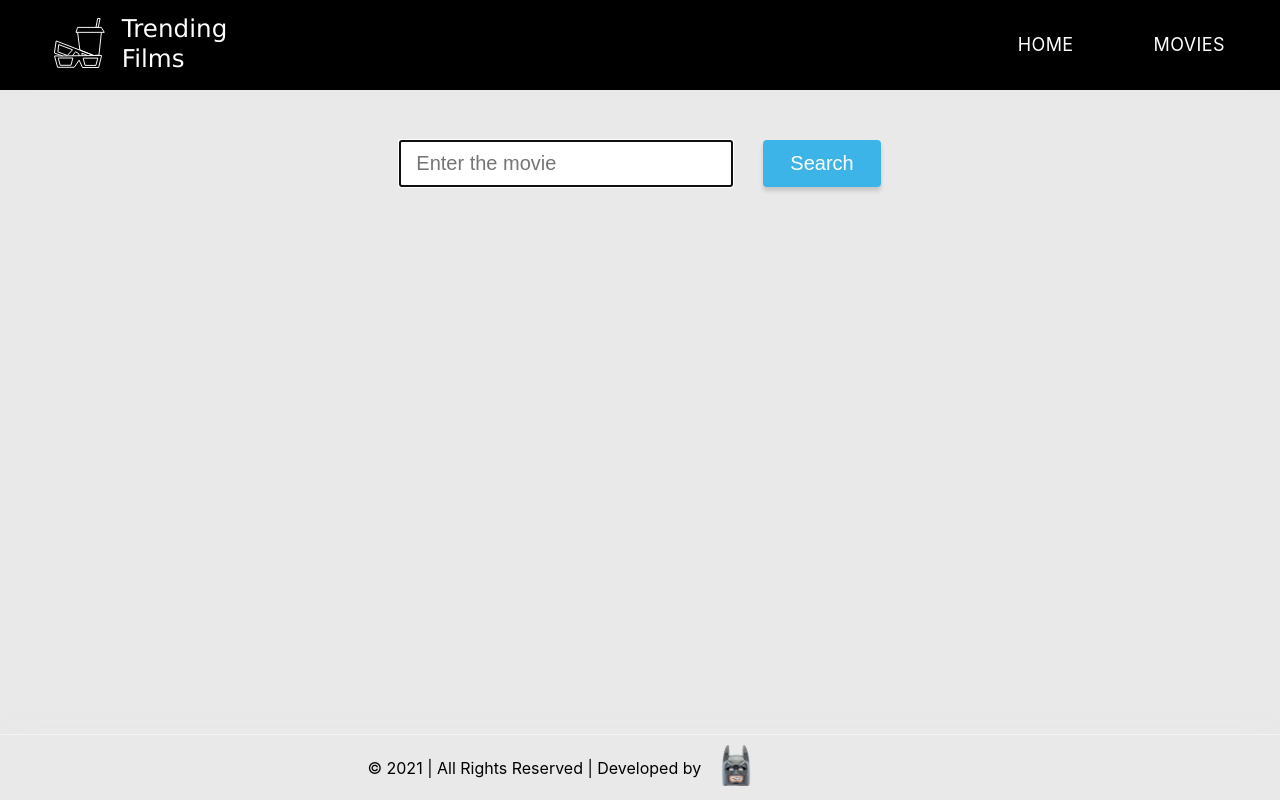
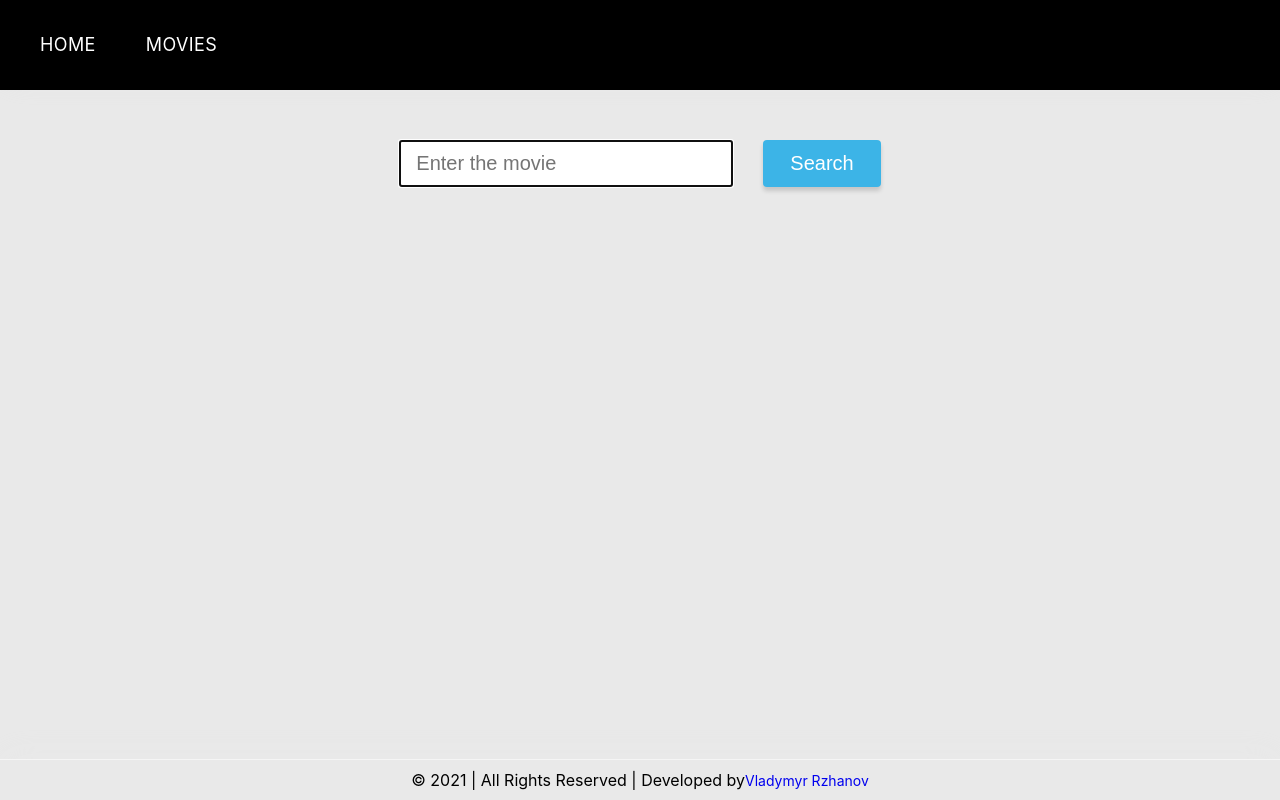
Before and after one commit to VladymyrRzhanov/goit-react-hw-05-movies, a React (Create React App) app: page /movies in a window 1280 px wide. Built offline with nearby package versions, Linux system fonts and the light colour scheme.

Commit message:
моб версия

```diff
--- a/src/components/ActorsDetails/styles.js
+++ b/src/components/ActorsDetails/styles.js
@@ -1,31 +1,35 @@
 import styled from 'styled-components';
 
 export const Gallery = styled.ul`
-  display: flex;
+@media screen and (min-width: 768px) {
+    display: flex;
   justify-content: center;
   align-items: flex-start;
   flex-wrap: wrap;
   margin: -15px;
+  }
+
 `;
 
 export const Item = styled.li`
+@media screen and (min-width: 768px) {
   display: flex;
   flex-basis: calc((100% - 8 * 10px) / 8);
   margin: 10px;
-  border-radius: 2px;
-
+}
   &:not(:last-child) {
-  margin-bottom: 60px;
+  margin-bottom: 30px;
 }
 `;
 
 export const Card = styled.div`
-  height: 300px;
-  width: 200px;
   cursor: pointer;
   border-radius: 4px;
   transition: transform 250ms cubic-bezier(0.4, 0, 0.2, 1);
-
+@media screen and (min-width: 768px) {
+  height: 300px;
+  width: 200px;
+}
   &:hover {
   transform: scale(1.03);
 }
@@ -51,7 +55,8 @@ export const Container = styled.img`
 
 export const Name = styled.p`
   font-weight: 500;
-  font-size: 12px;
+  font-size: 18px;
+  margin-bottom: 10px;
   line-height: 1.17;
   text-transform: uppercase;
 `;
--- a/src/components/Container/styles.js
+++ b/src/components/Container/styles.js
@@ -1,10 +1,22 @@
 import styled from 'styled-components';
 
 export const MainContainer = styled.div`
-  position: relative;
-  width: 1200px;
+  width: 100%;
+  height: 100%;
   margin-left: auto;
   margin-right: auto;
   padding-left: 15px;
   padding-right: 15px;
+
+  @media screen and (min-width: 320px) {
+    width: 320px;
+  }
+
+  @media screen and (min-width: 768px) {
+    width: 768px;
+  }
+
+  @media screen and (min-width: 1200px) {
+    width: 1200px;
+  }
 `;
--- a/src/components/FilmDetails/styles.js
+++ b/src/components/FilmDetails/styles.js
@@ -3,14 +3,18 @@ import { NavLink } from 'react-router-dom';
 import { ReactComponent as Play } from "../../images/play.svg";
 
 export const Card = styled.div`
-  padding: 0 100px;
+  /* padding: 0 100px; */
+  margin-bottom: 30px;
 `;
 
 export const Data = styled.div`
+  margin-bottom: 30px;
+
+  @media screen and (min-width: 768px) {
   display: flex;
   justify-content: center;
   align-items: flex-start;
-  margin-bottom: 30px;
+  }
 `;
 
 export const BtnPlay = styled(Play)`
@@ -26,16 +30,21 @@ export const Poster = styled.div`
   position: relative;
   display: block;
   overflow: hidden;
-  margin-right: 100px;
   white-space: nowrap;
   text-indent: 100%;
   border-radius: 3px;
   object-fit: cover;
   cursor: pointer;
   transition: 250ms cubic-bezier(0.25, 0.46, 0.45, 0.94);
+  margin-bottom: 20px;
 
 &:hover, &:focus {
   opacity: 0.7;
+
+  @media screen and (min-width: 768px) {
+    margin-right: 100px;
+    margin-bottom: 0;
+  }
 }
 `;
 
@@ -58,15 +67,14 @@ export const Tagline = styled.h2`
 `;
 
 export const Details = styled.div`
-  width: 700px;
-  display: flex;
+  /* width: 700px; */
+  /* display: flex;
   flex-direction: column;
-  align-items: stretch;
+  align-items: stretch; */
 `;
 
 export const List = styled.ul`
-  width: 500px;
-  margin-bottom: 30px;
+  width: 100%;
 `;
 
 export const Item = styled.li`
@@ -80,15 +88,17 @@ export const Item = styled.li`
 `;
 
 export const Meaning = styled.span`
-  width: 110px;
+  width: 30%;
   margin-right: 20px;
-  font-size: 16px;
+  font-size: 14px;
   font-weight: 700;
   text-align: left;
 `;
 
 export const Value = styled.span`
+  width: 70%;
   text-align: left;
+  word-wrap: break-word;
 `;
 
 export const OverviewTitle = styled.h3`
@@ -96,8 +106,7 @@ export const OverviewTitle = styled.h3`
 `;
 
 export const OverviewText = styled.p`
-  text-align: left;
-  margin-bottom: 40px;
+  text-align: justify;
 `;
 
 export const Info = styled.ul`
@@ -111,7 +120,7 @@ export const InfoItem = styled.li`
   list-style: none;
 
 &:not(:last-child) {
-  margin-right: 50px;
+  margin-right: 15px;
 }
 `;
 
@@ -120,8 +129,8 @@ export const LinkInfo = styled(NavLink)`
   font-weight: 700;
   text-decoration: none;
   text-transform: uppercase;
-  padding: 23px 15px;
-  font-size: 18px;
+  padding: 23px 0;
+  font-size: 12px;
   color: rgb(0 0 0);
   line-height: 14px;
   letter-spacing: 0.4px;
--- a/src/components/Footer/Footer.js
+++ b/src/components/Footer/Footer.js
@@ -1,6 +1,6 @@
 import Container from "../Container";
 import Batman from "../../images/batman.png";
-import { CustomFooter, Copyright, Profile, Link, Name } from "./styles";
+import { CustomFooter, Copyright, Link, Name } from "./styles";
 
 const Footer = () => {
     const today = new Date(),
@@ -15,10 +15,6 @@ const Footer = () => {
                         target="_blank"
                         rel="noreferrer"
                     >
-                        <Profile
-                            src={Batman}
-                            alt='batman'
-                        />
                         <Name>
                             Vladymyr Rzhanov
                         </Name>
--- a/src/components/Footer/styles.js
+++ b/src/components/Footer/styles.js
@@ -16,8 +16,7 @@ export const Copyright = styled.p`
 `;
 
 export const Name = styled.span`
-  opacity: 0;
-  transition: 250ms cubic-bezier(0.215, 0.61, 0.355, 1);
+font-size: 14px;
 `;
 
 export const Profile = styled.img`
@@ -29,7 +28,5 @@ export const Profile = styled.img`
 `;
 
 export const Link = styled.a`
-  margin-left: 20px;
-  margin-right: 20px;
-  color: #000;
+  text-decoration: none;
 `;
--- a/src/components/Navigation/Navigation.js
+++ b/src/components/Navigation/Navigation.js
@@ -3,9 +3,9 @@ import { Container, Nav, Logo, List, Item, MenuLink } from "./styles";
 
 const Navigation = () => (
     <Container>
-        <Link to='/'>
+        {/* <Link to='/'>
             <Logo/>
-        </Link>
+        </Link> */}
         <Nav>
             <List>
                 <Item>
--- a/src/components/Navigation/styles.js
+++ b/src/components/Navigation/styles.js
@@ -40,7 +40,7 @@ export const MenuLink = styled(NavLink)`
   font-weight: 400;
   text-decoration: none;
   text-transform: uppercase;
-  padding: 23px 15px;
+  padding: 23px 0;
   font-size: 18px;
   color: rgb(255 255 255);
   line-height: 14px;
```
Also changed, not shown: src/components/FilmDetails/FilmDetails.js (+3 -4 lines).
